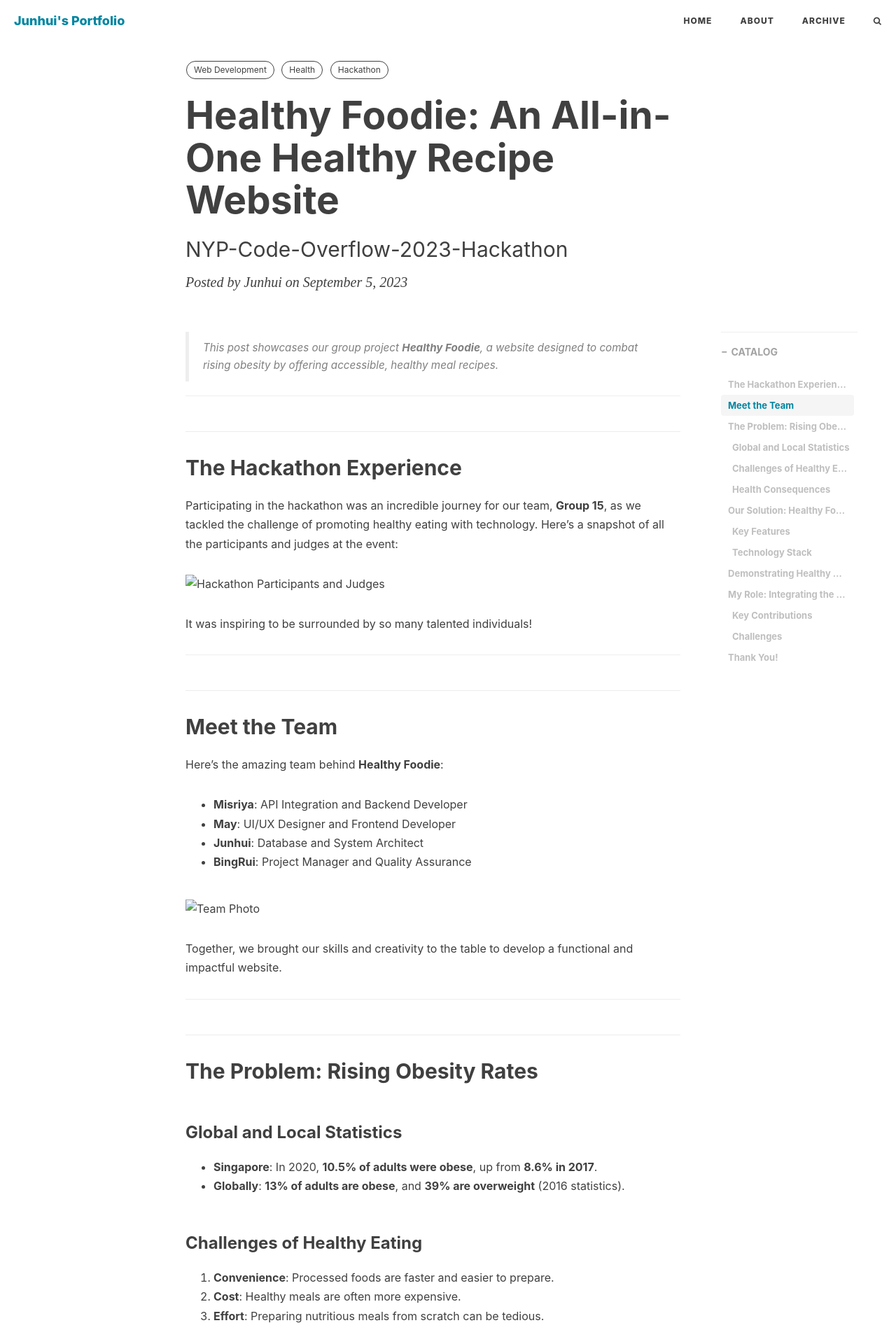
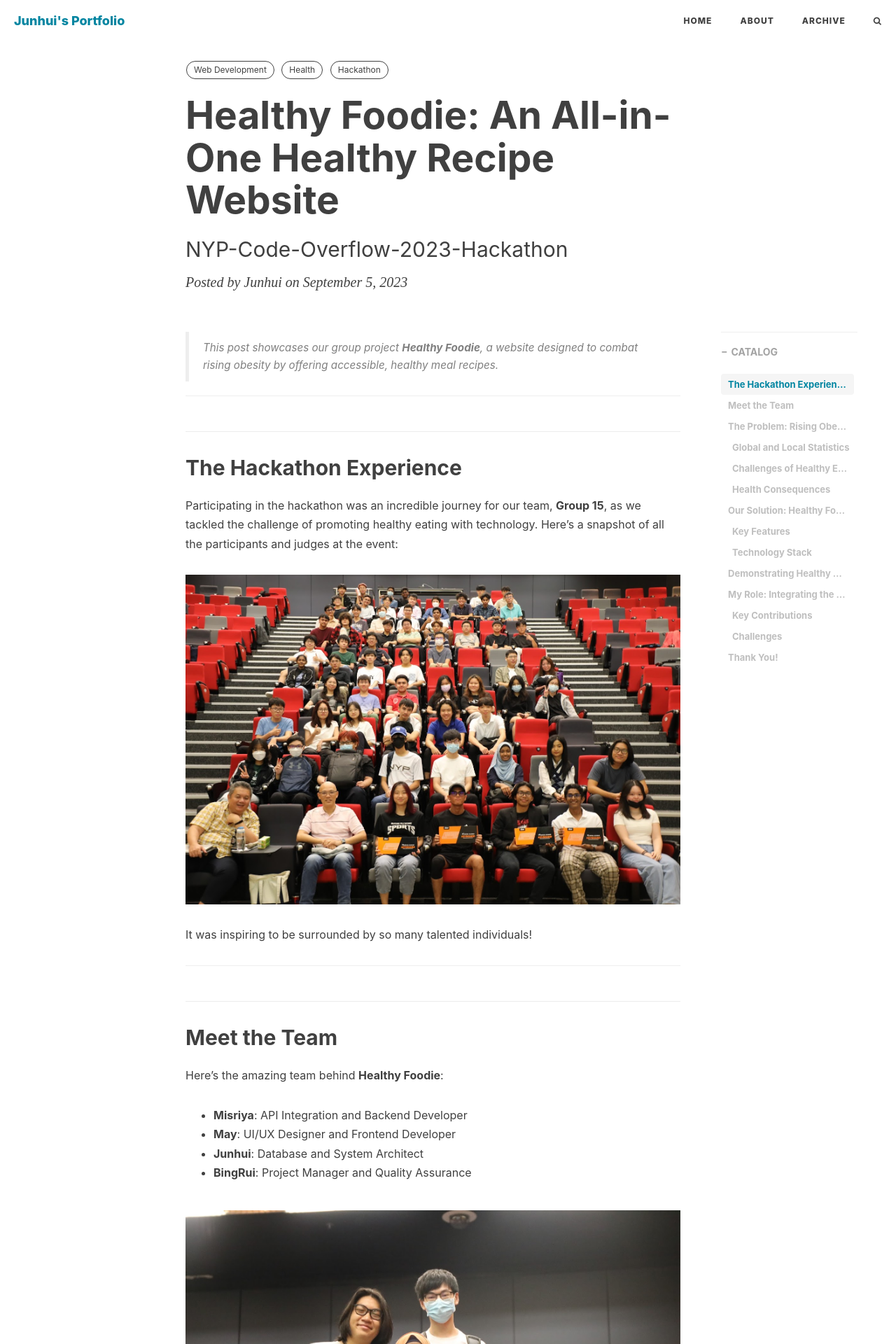
Before and after one commit to sirburger/sirburger.github.io, a Jekyll site: the page built from _posts/2023-09-05-NYP-Code-Overflow-2023-Hackathon.md, in a window 1280 px wide. Shown: the top 1920 px of the page at 70% size. Built offline with Jekyll 4.4.1, drawn with Linux system fonts in a browser that asks for light colours; nearby versions of some CDN libraries; comment, search, counter and statistics services are not loaded.

Commit message:
zxczxcasqw123
zxczxcasd

```diff
--- a/_posts/2023-09-05-NYP-Code-Overflow-2023-Hackathon.md
+++ b/_posts/2023-09-05-NYP-Code-Overflow-2023-Hackathon.md
@@ -18,7 +18,7 @@ tags:
 
 Participating in the hackathon was an incredible journey for our team, **Group 15**, as we tackled the challenge of promoting healthy eating with technology. Here's a snapshot of all the participants and judges at the event:
 
-![Hackathon Participants and Judges](img\in-post\NYP-Code-Overflow-2023\6O4A5846.JPG)
+![Hackathon Participants and Judges](https://github.com/sirburger/sirburger.github.io/blob/1134e38e1f67e564344359233bd468931decaf13/img/in-post/NYP-Code-Overflow-2023/6O4A5846.JPG)
 
 It was inspiring to be surrounded by so many talented individuals!
 
@@ -32,7 +32,7 @@ Here's the amazing team behind **Healthy Foodie**:
 - **Junhui**: Database and System Architect
 - **BingRui**: Project Manager and Quality Assurance
 
-![Team Photo](img\in-post\NYP-Code-Overflow-2023\6O4A5343.JPG)
+![Team Photo](https://github.com/sirburger/sirburger.github.io/blob/1134e38e1f67e564344359233bd468931decaf13/img/in-post/NYP-Code-Overflow-2023/6O4A5343.JPG)
 
 Together, we brought our skills and creativity to the table to develop a functional and impactful website.
 
@@ -82,7 +82,7 @@ Obesity is linked to numerous health issues, including:
 
 Presenting our project was one of the most exciting moments. As a team, we explained how **Healthy Foodie** works, emphasizing its ability to make healthy eating more accessible.
 
-![Presenting on Stage](img\in-post\NYP-Code-Overflow-2023\6O4A5699.JPG)
+![Presenting on Stage](https://github.com/sirburger/sirburger.github.io/blob/1134e38e1f67e564344359233bd468931decaf13/img/in-post/NYP-Code-Overflow-2023/6O4A5699.JPG)
 
 Our live demonstration showcased features like recipe filtering, personalized recommendations, and user-friendly design.
 
@@ -92,7 +92,7 @@ Our live demonstration showcased features like recipe filtering, personalized re
 
 As the API integrator, I took charge of connecting our platform to the Spoonacular API, ensuring seamless access to dynamic recipe data. Here's a close-up of me presenting this key feature at the hackathon:
 
-![Close-Up at the Podium](img\in-post\NYP-Code-Overflow-2023\6O4A5710.JPG)
+![Close-Up at the Podium](https://github.com/sirburger/sirburger.github.io/blob/1134e38e1f67e564344359233bd468931decaf13/img/in-post/NYP-Code-Overflow-2023/6O4A5710.JPG)
 
 ### Key Contributions
 1. **API Integration**:
```
